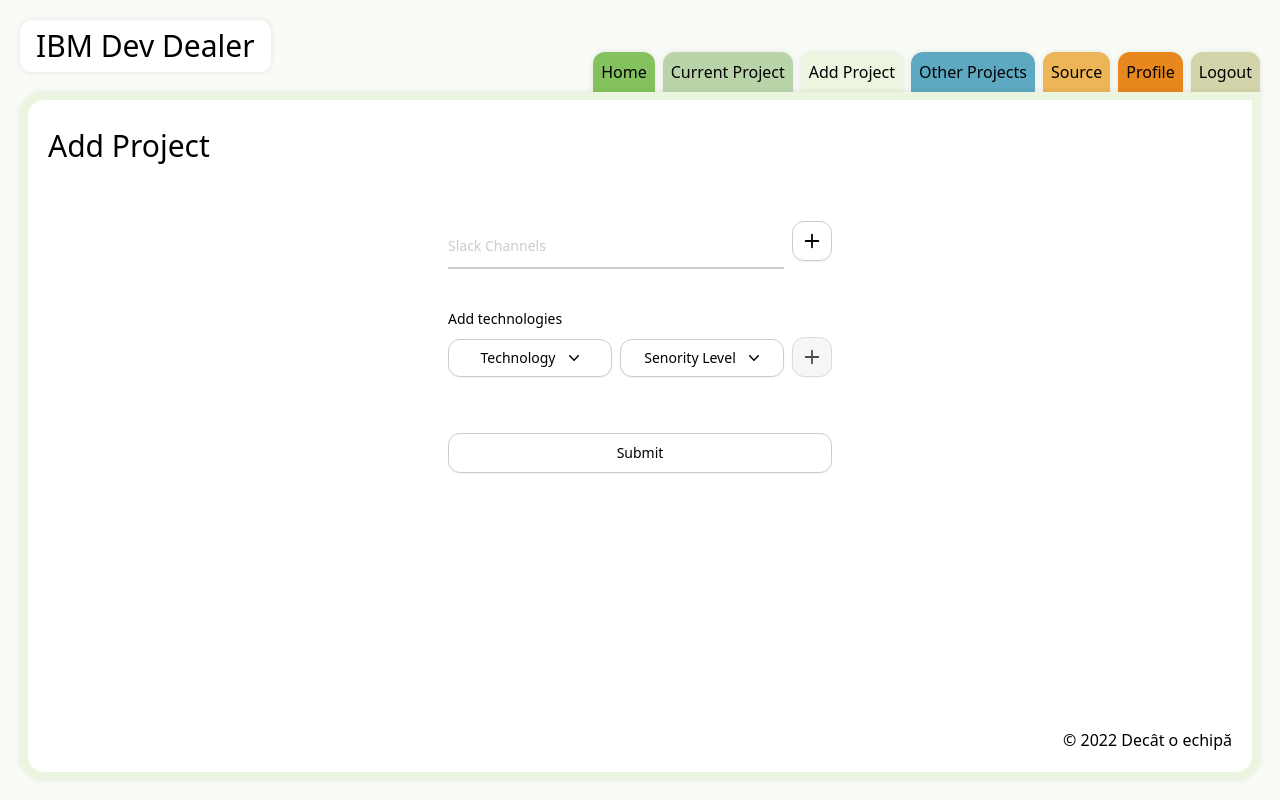
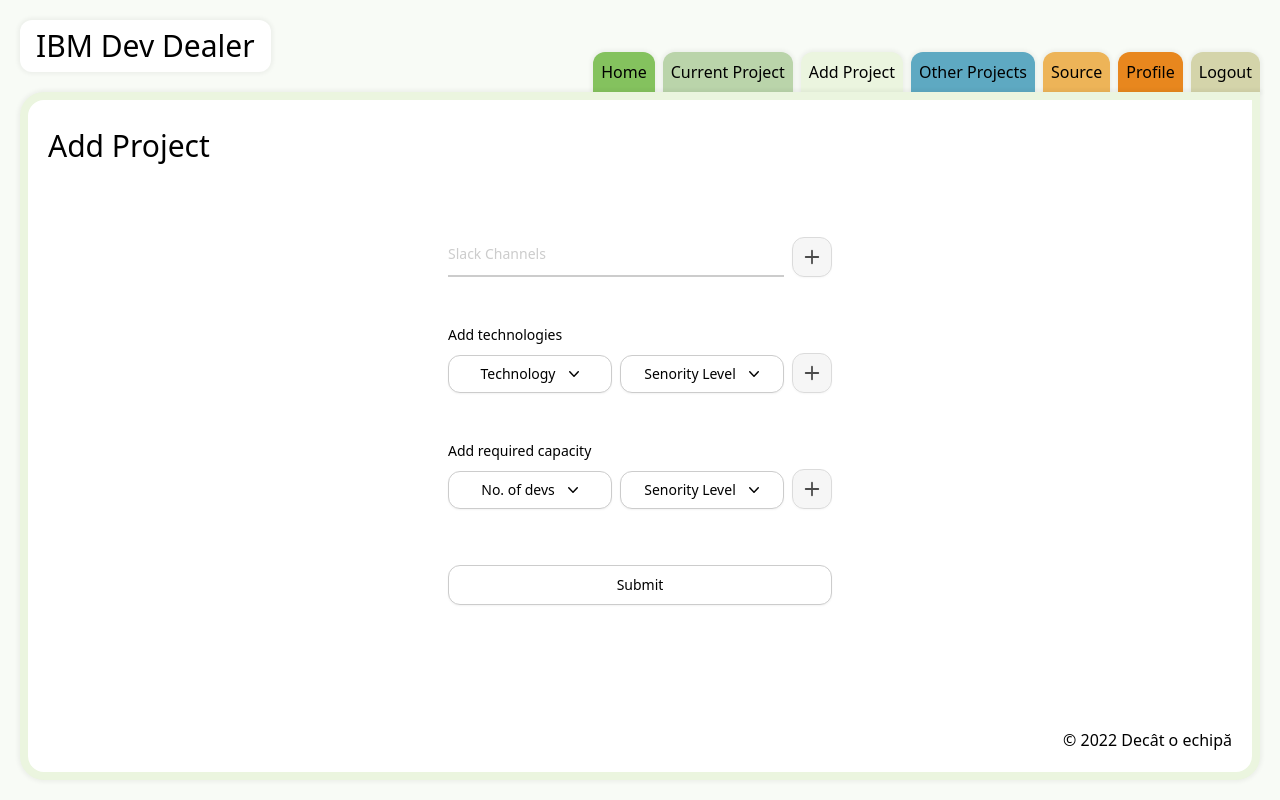
Before and after one commit to IBM-Dev-Dealer/frontend, a Next.js app: page /add-project in a window 1280 px wide. Built offline with nearby package versions, Linux system fonts and the light colour scheme.

Commit message:
final touches + add req dev capacity

```diff
--- a/components/atoms/Dropdown/Dropdown.jsx
+++ b/components/atoms/Dropdown/Dropdown.jsx
@@ -25,7 +25,8 @@ const Dropdown = ({ list, selected, select, placeholder }) => {
           className={`absolute z-10 mt-2 origin-top-right rounded-xl bg-white shadow-lg ring-1 ring-black ring-opacity-5 focus:outline-none overflow-hidden w-full`}
         >
           <div className='py-1'>
-            {list.map((listItem) => {
+            {list &&
+              list.map((listItem) => {
                 return (
                   <Menu.Item as='div' key={listItem.label} className='overflow-hidden'>
                     {({ active }) => (
--- a/components/atoms/TextInput/TextInput.jsx
+++ b/components/atoms/TextInput/TextInput.jsx
@@ -9,7 +9,7 @@ import {
   text_input__colors,
 } from './TextInput.module.scss';
 
-const containerTailwindClass = 'pt-8 w-full relative';
+const containerTailwindClass = 'pt-8 w-full relative my-2';
 const inputTailwindClass =
   ' w-full border-b-2 border-orangeade outline-0 text-sm pb-4 px-0 bg-transparent transition-colors transition-all text-sm';
 const labelTailwindClass = 'absolute top-0 block text-sm transition-all';
--- a/components/molecules/StringList/StringList.jsx
+++ b/components/molecules/StringList/StringList.jsx
@@ -1,16 +1,27 @@
 import { PlusIcon } from '@heroicons/react/20/solid';
 import Button from '../../atoms/Button/Button';
 import TextInput from '../../atoms/TextInput/TextInput';
-import { useEffect } from 'react';
+import { useEffect, useState } from 'react';
 import ColoredItems from '../../atoms/ColoredItems/ColoredItems';
 
 const StringList = ({ textInput, setList, list, emptyValue = '' }) => {
+  const [disabled, setDisabled] = useState(true);
+
   useEffect(() => {
-    if (textInput.value === '' && textInput.wasTouched === true) textInput.setValue(emptyValue);
+    if (textInput.value === '' || textInput.value === emptyValue) {
+      if (textInput.value === emptyValue) {
+        setDisabled(true);
+      } else setDisabled(false);
+
+      if (textInput.wasTouched === true) {
+        textInput.setValue(emptyValue);
+      } else {
+        setDisabled(true);
+      }
+    } else setDisabled(false);
   }, [textInput, emptyValue]);
 
   const handleInputContent = () => {
-    if (textInput.value === emptyValue) return;
     setList((prev) => {
       const newArr = [...prev];
       newArr.push(textInput.value);
@@ -47,8 +58,11 @@ const StringList = ({ textInput, setList, list, emptyValue = '' }) => {
           }}
           onFocus={textInput.touch}
           onBlur={() => {
-            textInput.setValue('');
-            textInput.untouch();
+            setDisabled(false);
+            if (textInput.value === emptyValue) {
+              textInput.setValue('');
+              textInput.untouch();
+            }
           }}
         />
         <Button
@@ -56,6 +70,7 @@ const StringList = ({ textInput, setList, list, emptyValue = '' }) => {
           onClick={handleInputContent}
           type='button'
           isSquare={true}
+          disabled={disabled}
         />
       </div>
 
--- a/components/page-components/AddProject/AddProject.jsx
+++ b/components/page-components/AddProject/AddProject.jsx
@@ -6,11 +6,18 @@ import * as yup from 'yup';
 import { useStringListState } from '../../molecules/StringList/useStringListState';
 import ObjectList from '../../molecules/ObjectList/ObjectList';
 import { useObjectListState } from '../../molecules/ObjectList/useObjectListState';
-import { DATA_FIELDS, DATA_FIELDS_NAMES } from './dummydata';
+import {
+  CAPACITY_DATA_FIELDS,
+  CAPACITY_DATA_FIELDS_NAMES,
+  SENORITY_LEVELS,
+  TECHNOLOGIES_DATA_FIELDS,
+  TECHNOLOGIES_DATA_FIELDS_NAMES,
+} from './dummydata';
 
 const INITIAL_VALUES = {
   client: '',
   technologies: [],
+  requiredCapacity: [],
   repos: [],
   slackChannelName: '',
   slackChannels: [],
@@ -26,8 +33,12 @@ const AddProject = () => {
     setInputWasTouched: setSlackChannelInputWasTouched,
   } = useStringListState();
 
-  const { objectList: technologies, setObjectList: setTechnologies } =
-    useObjectListState(DATA_FIELDS_NAMES);
+  const { objectList: technologies, setObjectList: setTechnologies } = useObjectListState(
+    TECHNOLOGIES_DATA_FIELDS_NAMES,
+  );
+
+  const { objectList: requiredCapacity, setObjectList: setRequiredCapacity } =
+    useObjectListState(SENORITY_LEVELS);
 
   const validate = yup.object({
     client: yup.string().required('Please enter client name.'),
@@ -79,9 +90,18 @@ const AddProject = () => {
                       setList={setTechnologies}
                       list={technologies}
                       name='technologies'
-                      dataFieldsNames={DATA_FIELDS_NAMES}
-                      dataFields={DATA_FIELDS}
+                      dataFieldsNames={TECHNOLOGIES_DATA_FIELDS_NAMES}
+                      dataFields={TECHNOLOGIES_DATA_FIELDS}
                       label='Add technologies'
+                    />
+
+                    <ObjectList
+                      setList={setRequiredCapacity}
+                      list={requiredCapacity}
+                      name='requiredCapacity'
+                      dataFieldsNames={CAPACITY_DATA_FIELDS_NAMES}
+                      dataFields={CAPACITY_DATA_FIELDS}
+                      label='Add required capacity'
                     />
 
                     <Button label={'Submit'} type='submit' />
--- a/components/page-components/AddProject/dummydata.js
+++ b/components/page-components/AddProject/dummydata.js
@@ -1,10 +1,18 @@
-export const DATA_FIELDS_NAMES = [
+export const TECHNOLOGIES_DATA_FIELDS_NAMES = [
   { codename: 'technology', label: 'Technology' },
   { codename: 'seniorityLevel', label: 'Senority Level' },
 ];
 
-export const DATA_FIELDS = {
-  [DATA_FIELDS_NAMES[0].codename]: [
+export const SENORITY_LEVELS = [
+  { label: 'Junior', codename: 'junior' },
+  { label: 'Junior-Mid', codename: 'junior-mid' },
+  { label: 'Mid', codename: 'mid' },
+  { label: 'Mid-Senior', codename: 'mid-senior' },
+  { label: 'Senior', codename: 'senior' },
+];
+
+export const TECHNOLOGIES_DATA_FIELDS = {
+  [TECHNOLOGIES_DATA_FIELDS_NAMES[0].codename]: [
     { label: 'JavaScript', codename: 'javascript' },
     { label: 'AngularJS', codename: 'angularjs' },
     { label: 'ReactJS', codename: 'reactjs' },
@@ -14,11 +22,24 @@ export const DATA_FIELDS = {
     { label: 'Kentico', codename: 'kentico' },
     { label: 'Commercetools', codename: 'commercetools' },
   ],
-  [DATA_FIELDS_NAMES[1].codename]: [
-    { label: 'Junior', codename: 'junior' },
-    { label: 'Junior-Mid', codename: 'junior-mid' },
-    { label: 'Mid', codename: 'mid' },
-    { label: 'Mid-Senior', codename: 'mid-senior' },
-    { label: 'Senior', codename: 'senior' },
-  ],
+  [TECHNOLOGIES_DATA_FIELDS_NAMES[1].codename]: SENORITY_LEVELS,
 };
+
+const generateNumbers = (maxLimit) => {
+  const nums = [];
+  for (let i = 0; i <= maxLimit; i++) {
+    nums.push({ label: i, codename: i });
+  }
+  console.log(nums);
+  return nums;
+};
+
+export const CAPACITY_DATA_FIELDS_NAMES = [
+  { codename: 'devnumber', label: 'No. of devs' },
+  { codename: 'seniorityLevel', label: 'Senority Level' },
+];
+
+export const CAPACITY_DATA_FIELDS = {
+  [CAPACITY_DATA_FIELDS_NAMES[0].codename]: generateNumbers(100),
+  [CAPACITY_DATA_FIELDS_NAMES[1].codename]: SENORITY_LEVELS,
+};
```
Also changed, not shown: components/molecules/ObjectList/useObjectListState.jsx (+7 -0 lines). Lines whose indentation alone changed are shown as unchanged.
